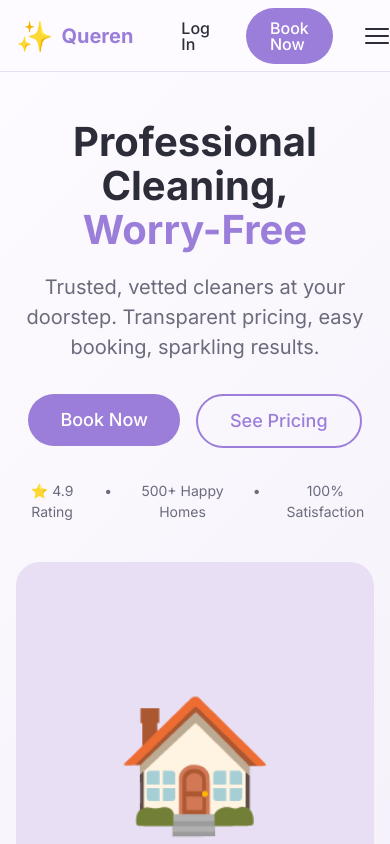
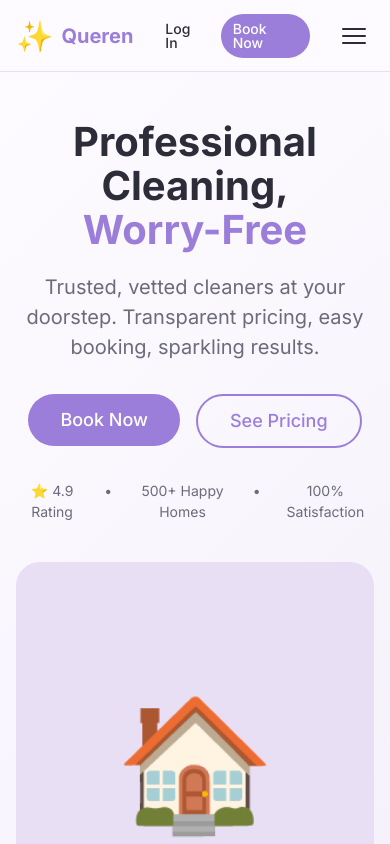
Before and after one commit to Maito-J/Queren, a React (Vite) app: page / in a window 390 px wide. Shown: the top 844 px of the page. Built offline with nearby package versions, Linux system fonts and the light colour scheme; no server answers.

Commit message:
login in mobile

```diff
--- a/src/components/layout/PublicLayout/PublicLayout.css
+++ b/src/components/layout/PublicLayout/PublicLayout.css
@@ -136,6 +136,19 @@
     .mobile-menu-btn {
         display: flex;
     }
+
+    .header-actions {
+        gap: var(--space-2);
+    }
+
+    .header-actions .btn {
+        padding: var(--space-2) var(--space-3);
+        font-size: var(--font-size-sm);
+    }
+
+    .header-actions .btn-ghost {
+        padding: var(--space-2);
+    }
 }
 
 /* Main */
```
